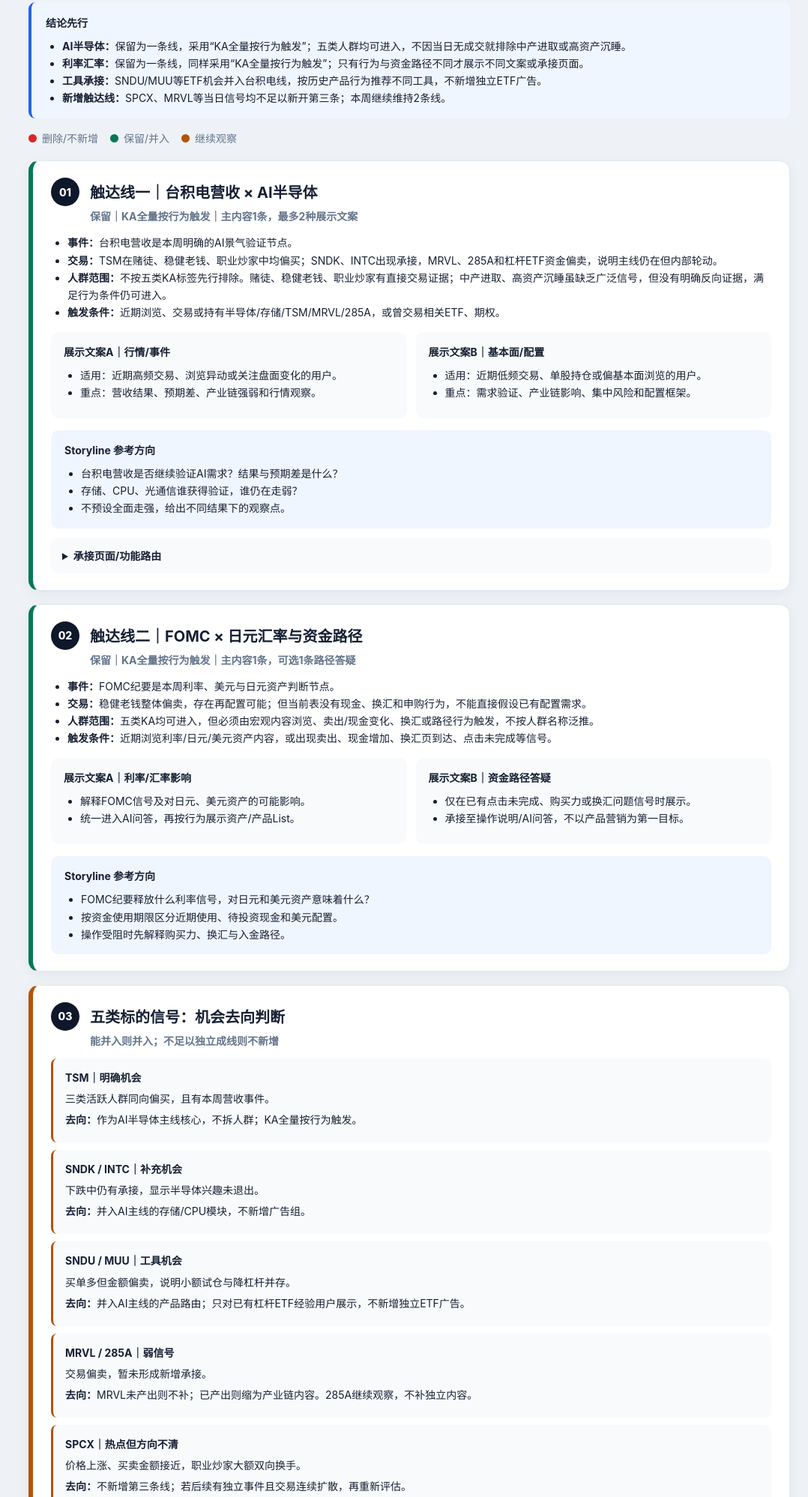
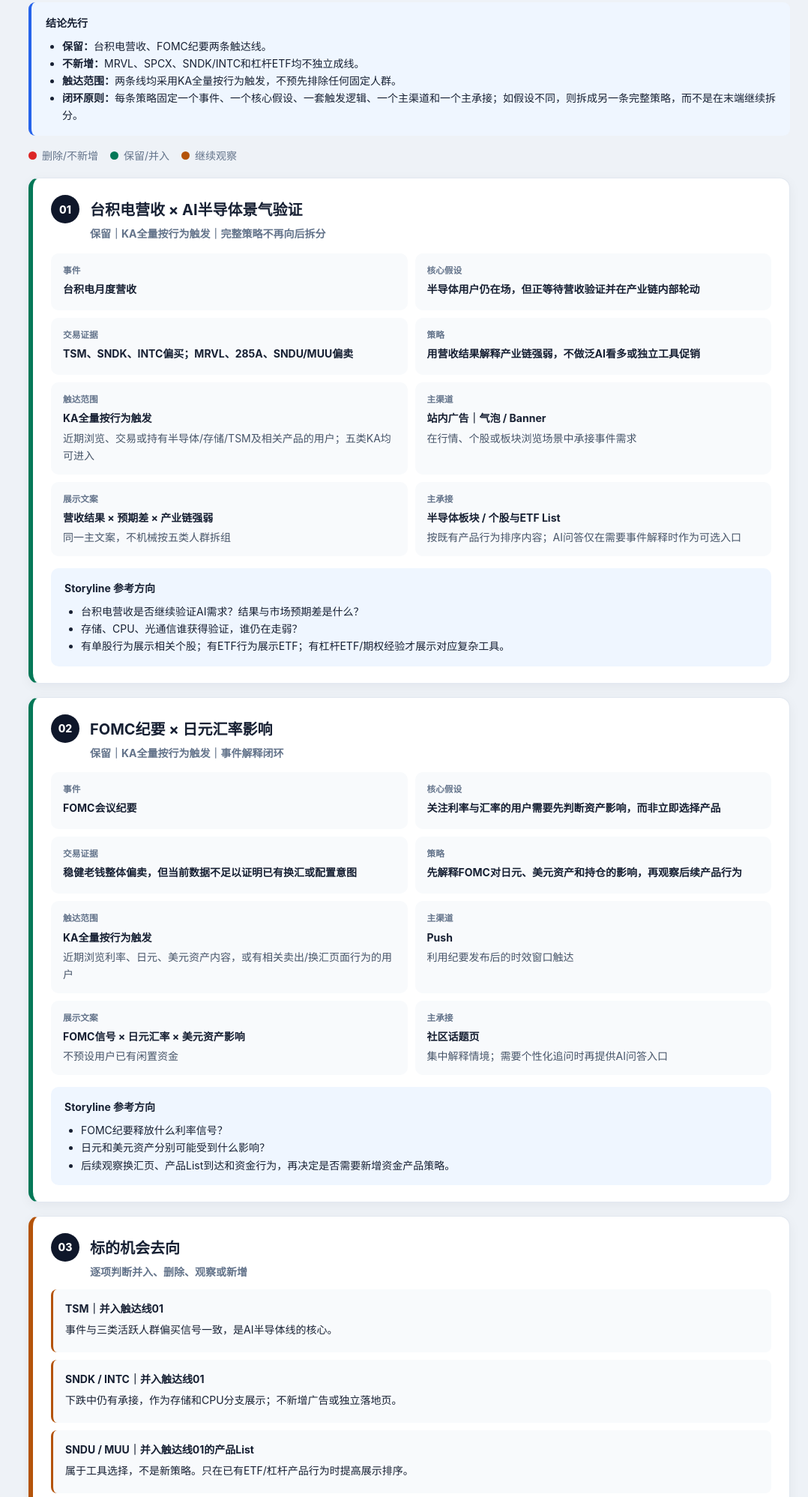
Before and after one commit to hjjh10023230-cell/ka-trading-daily-reports, a plain HTML site: page reports/2026/2026-10-05/index.html in a window 1280 px wide. Shown: the part 2202-4199 px from the top of the page at 75% size, without its empty margins (202-1280 px from the left). Drawn offline with Linux system fonts and the light colour scheme.

Commit message:
Define complete campaign strategy loops

```diff
--- a/reports/2026/2026-10-05/index.html
+++ b/reports/2026/2026-10-05/index.html
@@ -67,45 +67,60 @@
   </div>
 
   <h2 id="strategy">3. 单日交易 × 本周事件 × 原计划交叉建议</h2>
-  <section class="callout action-summary"><strong>结论先行</strong><ul><li><strong>AI半导体：</strong>保留为一条线，采用“KA全量按行为触发”；五类人群均可进入，不因当日无成交就排除中产进取或高资产沉睡。</li><li><strong>利率汇率：</strong>保留为一条线，同样采用“KA全量按行为触发”；只有行为与资金路径不同才展示不同文案或承接页面。</li><li><strong>工具承接：</strong>SNDU/MUU等ETF机会并入台积电线，按历史产品行为推荐不同工具，不新增独立ETF广告。</li><li><strong>新增触达线：</strong>SPCX、MRVL等当日信号均不足以新开第三条；本周继续维持2条线。</li></ul></section>
+  <section class="callout action-summary"><strong>结论先行</strong><ul><li><strong>保留：</strong>台积电营收、FOMC纪要两条触达线。</li><li><strong>不新增：</strong>MRVL、SPCX、SNDK/INTC和杠杆ETF均不独立成线。</li><li><strong>触达范围：</strong>两条线均采用KA全量按行为触发，不预先排除任何固定人群。</li><li><strong>闭环原则：</strong>每条策略固定一个事件、一个核心假设、一套触发逻辑、一个主渠道和一个主承接；如假设不同，则拆成另一条完整策略，而不是在末端继续拆分。</li></ul></section>
 
   <div class="decision-legend"><span><i class="delete-dot"></i>删除/不新增</span><span><i class="keep-dot"></i>保留/并入</span><span><i class="hold-dot"></i>继续观察</span></div>
 
   <section class="decision-card keep">
-    <div class="decision-head"><span class="decision-no">01</span><div><h3>触达线一｜台积电营收 × AI半导体</h3><p class="decision-label">保留｜KA全量按行为触发｜主内容1条，最多2种展示文案</p></div></div>
-    <ul><li><strong>事件：</strong>台积电营收是本周明确的AI景气验证节点。</li><li><strong>交易：</strong>TSM在赌徒、稳健老钱、职业炒家中均偏买；SNDK、INTC出现承接，MRVL、285A和杠杆ETF资金偏卖，说明主线仍在但内部轮动。</li><li><strong>人群范围：</strong>不按五类KA标签先行排除。赌徒、稳健老钱、职业炒家有直接交易证据；中产进取、高资产沉睡虽缺乏广泛信号，但没有明确反向证据，满足行为条件仍可进入。</li><li><strong>触发条件：</strong>近期浏览、交易或持有半导体/存储/TSM/MRVL/285A，或曾交易相关ETF、期权。</li></ul>
-    <div class="ad-groups"><div><strong>展示文案A｜行情/事件</strong><ul><li>适用：近期高频交易、浏览异动或关注盘面变化的用户。</li><li>重点：营收结果、预期差、产业链强弱和行情观察。</li></ul></div><div><strong>展示文案B｜基本面/配置</strong><ul><li>适用：近期低频交易、单股持仓或偏基本面浏览的用户。</li><li>重点：需求验证、产业链影响、集中风险和配置框架。</li></ul></div></div>
-    <div class="storyline"><strong>Storyline 参考方向</strong><ul><li>台积电营收是否继续验证AI需求？结果与预期差是什么？</li><li>存储、CPU、光通信谁获得验证，谁仍在走弱？</li><li>不预设全面走强，给出不同结果下的观察点。</li></ul></div>
-    <details class="inline-detail"><summary>承接页面/功能路由</summary><ul><li><strong>共同入口：</strong>台积电营收AI问答。</li><li><strong>单股行为：</strong>进入半导体板块/产业链标的List。</li><li><strong>ETF行为：</strong>进入ETF产品List；已有杠杆ETF经验者可展示SNDU、MUU等工具及风险说明。</li><li><strong>期权行为：</strong>仅对已有期权经验且风险适配者展示期权List和波动风险。</li><li><strong>无复杂产品经验：</strong>保留AI问答与普通板块List，不展示杠杆ETF/期权工具。</li></ul></details>
+    <div class="decision-head"><span class="decision-no">01</span><div><h3>台积电营收 × AI半导体景气验证</h3><p class="decision-label">保留｜KA全量按行为触发｜完整策略不再向后拆分</p></div></div>
+    <div class="loop-grid">
+      <div><small>事件</small><strong>台积电月度营收</strong></div>
+      <div><small>核心假设</small><strong>半导体用户仍在场，但正等待营收验证并在产业链内部轮动</strong></div>
+      <div><small>交易证据</small><strong>TSM、SNDK、INTC偏买；MRVL、285A、SNDU/MUU偏卖</strong></div>
+      <div><small>策略</small><strong>用营收结果解释产业链强弱，不做泛AI看多或独立工具促销</strong></div>
+      <div><small>触达范围</small><strong>KA全量按行为触发</strong><span>近期浏览、交易或持有半导体/存储/TSM及相关产品的用户；五类KA均可进入</span></div>
+      <div><small>主渠道</small><strong>站内广告｜气泡 / Banner</strong><span>在行情、个股或板块浏览场景中承接事件需求</span></div>
+      <div><small>展示文案</small><strong>营收结果 × 预期差 × 产业链强弱</strong><span>同一主文案，不机械按五类人群拆组</span></div>
+      <div><small>主承接</small><strong>半导体板块 / 个股与ETF List</strong><span>按既有产品行为排序内容；AI问答仅在需要事件解释时作为可选入口</span></div>
+    </div>
+    <div class="storyline"><strong>Storyline 参考方向</strong><ul><li>台积电营收是否继续验证AI需求？结果与市场预期差是什么？</li><li>存储、CPU、光通信谁获得验证，谁仍在走弱？</li><li>有单股行为展示相关个股；有ETF行为展示ETF；有杠杆ETF/期权经验才展示对应复杂工具。</li></ul></div>
   </section>
 
   <section class="decision-card keep">
-    <div class="decision-head"><span class="decision-no">02</span><div><h3>触达线二｜FOMC × 日元汇率与资金路径</h3><p class="decision-label">保留｜KA全量按行为触发｜主内容1条，可选1条路径答疑</p></div></div>
-    <ul><li><strong>事件：</strong>FOMC纪要是本周利率、美元与日元资产判断节点。</li><li><strong>交易：</strong>稳健老钱整体偏卖，存在再配置可能；但当前表没有现金、换汇和申购行为，不能直接假设已有配置需求。</li><li><strong>人群范围：</strong>五类KA均可进入，但必须由宏观内容浏览、卖出/现金变化、换汇或路径行为触发，不按人群名称泛推。</li><li><strong>触发条件：</strong>近期浏览利率/日元/美元资产内容，或出现卖出、现金增加、换汇页到达、点击未完成等信号。</li></ul>
-    <div class="ad-groups"><div><strong>展示文案A｜利率/汇率影响</strong><ul><li>解释FOMC信号及对日元、美元资产的可能影响。</li><li>统一进入AI问答，再按行为展示资产/产品List。</li></ul></div><div><strong>展示文案B｜资金路径答疑</strong><ul><li>仅在已有点击未完成、购买力或换汇问题信号时展示。</li><li>承接至操作说明/AI问答，不以产品营销为第一目标。</li></ul></div></div>
-    <div class="storyline"><strong>Storyline 参考方向</strong><ul><li>FOMC纪要释放什么利率信号，对日元和美元资产意味着什么？</li><li>按资金使用期限区分近期使用、待投资现金和美元配置。</li><li>操作受阻时先解释购买力、换汇与入金路径。</li></ul></div>
+    <div class="decision-head"><span class="decision-no">02</span><div><h3>FOMC纪要 × 日元汇率影响</h3><p class="decision-label">保留｜KA全量按行为触发｜事件解释闭环</p></div></div>
+    <div class="loop-grid">
+      <div><small>事件</small><strong>FOMC会议纪要</strong></div>
+      <div><small>核心假设</small><strong>关注利率与汇率的用户需要先判断资产影响，而非立即选择产品</strong></div>
+      <div><small>交易证据</small><strong>稳健老钱整体偏卖，但当前数据不足以证明已有换汇或配置意图</strong></div>
+      <div><small>策略</small><strong>先解释FOMC对日元、美元资产和持仓的影响，再观察后续产品行为</strong></div>
+      <div><small>触达范围</small><strong>KA全量按行为触发</strong><span>近期浏览利率、日元、美元资产内容，或有相关卖出/换汇页面行为的用户</span></div>
+      <div><small>主渠道</small><strong>Push</strong><span>利用纪要发布后的时效窗口触达</span></div>
+      <div><small>展示文案</small><strong>FOMC信号 × 日元汇率 × 美元资产影响</strong><span>不预设用户已有闲置资金</span></div>
+      <div><small>主承接</small><strong>社区话题页</strong><span>集中解释情境；需要个性化追问时再提供AI问答入口</span></div>
+    </div>
+    <div class="storyline"><strong>Storyline 参考方向</strong><ul><li>FOMC纪要释放什么利率信号？</li><li>日元和美元资产分别可能受到什么影响？</li><li>后续观察换汇页、产品List到达和资金行为，再决定是否需要新增资金产品策略。</li></ul></div>
   </section>
 
   <section class="decision-card hold">
-    <div class="decision-head"><span class="decision-no">03</span><div><h3>五类标的信号：机会去向判断</h3><p class="decision-label">能并入则并入；不足以独立成线则不新增</p></div></div>
+    <div class="decision-head"><span class="decision-no">03</span><div><h3>标的机会去向</h3><p class="decision-label">逐项判断并入、删除、观察或新增</p></div></div>
     <div class="opportunity-map">
-      <div><strong>TSM｜明确机会</strong><p>三类活跃人群同向偏买，且有本周营收事件。</p><p><b>去向：</b>作为AI半导体主线核心，不拆人群；KA全量按行为触发。</p></div>
-      <div><strong>SNDK / INTC｜补充机会</strong><p>下跌中仍有承接，显示半导体兴趣未退出。</p><p><b>去向：</b>并入AI主线的存储/CPU模块，不新增广告组。</p></div>
-      <div><strong>SNDU / MUU｜工具机会</strong><p>买单多但金额偏卖，说明小额试仓与降杠杆并存。</p><p><b>去向：</b>并入AI主线的产品路由；只对已有杠杆ETF经验用户展示，不新增独立ETF广告。</p></div>
-      <div><strong>MRVL / 285A｜弱信号</strong><p>交易偏卖，暂未形成新增承接。</p><p><b>去向：</b>MRVL未产出则不补；已产出则缩为产业链内容。285A继续观察，不补独立内容。</p></div>
-      <div><strong>SPCX｜热点但方向不清</strong><p>价格上涨、买卖金额接近，职业炒家大额双向换手。</p><p><b>去向：</b>不新增第三条线；若后续有独立事件且交易连续扩散，再重新评估。</p></div>
+      <div><strong>TSM｜并入触达线01</strong><p>事件与三类活跃人群偏买信号一致，是AI半导体线的核心。</p></div>
+      <div><strong>SNDK / INTC｜并入触达线01</strong><p>下跌中仍有承接，作为存储和CPU分支展示；不新增广告或独立落地页。</p></div>
+      <div><strong>SNDU / MUU｜并入触达线01的产品List</strong><p>属于工具选择，不是新策略。只在已有ETF/杠杆产品行为时提高展示排序。</p></div>
+      <div><strong>MRVL / 285A｜删除独立计划</strong><p>当前偏卖、承接不足。已有MRVL内容可压缩成产业链信息；没有则不补。</p></div>
+      <div><strong>SPCX｜继续观察</strong><p>大涨但买卖金额接近，尚无一致方向；不新增第三条线，待独立事件和连续交易扩散后再评估。</p></div>
     </div>
   </section>
 
-  <section class="callout"><strong>本周最终结构</strong><ul><li><strong>触达线：</strong>2条，不新增第三条。</li><li><strong>展示文案：</strong>每条最多2种，差异来自行为状态，不来自机械拆分五类人群。</li><li><strong>承接页面：</strong>以AI问答为共同入口，再按单股、ETF、期权或资金路径行为展示不同板块/产品List与功能。</li><li><strong>排除规则：</strong>只有明确反向信号、产品不适配或路径异常时才排除；“没有成交”不等于反向。</li></ul></section>
+  <section class="callout"><strong>本周最终结构</strong><ul><li><strong>策略01：</strong>站内气泡/Banner → 半导体板块、个股与ETF List。</li><li><strong>策略02：</strong>Push → FOMC社区话题页；AI问答仅为可选追问入口。</li><li><strong>不新增：</strong>购买力/换汇路径答疑只有在形成独立假设和明确行为名单时，才可作为第三条完整策略评估，不能挂在策略02末端继续拆。</li></ul></section>
 
   <h2 id="principles">附录｜KA人群与运营判断原则</h2>
   <section class="principles-grid">
     <article><h3>固定人群</h3><ul><li>赌徒</li><li>稳健老钱</li><li>职业炒家</li><li>高资产沉睡</li><li>中产进取</li></ul><p>日报不得重命名、合并为新标签或自行新增人群。</p></article>
     <article><h3>人群合并与拆分</h3><ul><li>方向和内容需求相同时，优先合并触达。</li><li>只有展示文案、承接工具或风险需求明显不同才拆组。</li><li>只有明确反向信号、产品不适配或路径异常才排除。</li><li>当日无交易信号不等于反向，不作为排除理由。</li></ul></article>
     <article><h3>三种触达范围</h3><ul><li><strong>KA全量：</strong>事件对全部KA普遍相关，且不需要行为门槛。</li><li><strong>KA特定人群：</strong>某类人群存在稳定且独有的行为/需求证据。</li><li><strong>KA全量按行为触发：</strong>五类人群都可进入，由浏览、交易、持仓、产品经验或路径行为决定展示。</li></ul><p>每条计划必须明确选择一种范围并写出依据。</p></article>
-    <article><h3>触达与承接</h3><ul><li>触达文案可以按行为状态区分，但不机械按五类人群拆组。</li><li>共同入口可使用AI问答。</li><li>承接页按行为展示板块List、单股List、ETF/期权产品List或资金路径功能。</li><li>复杂工具只展示给有相应历史经验且风险适配的用户。</li></ul></article>
-    <article><h3>计划数量与内容决策</h3><ul><li>一周最多3条触达线；优先控制在2条。</li><li>每条线尽量1组，最多2种展示文案。</li><li>发现新机会时依次判断：并入现有线、替换弱线、最后才新增。</li><li>分别说明：已有内容如何调整；没有内容是否值得补及理由。</li></ul></article>
+    <article><h3>触达渠道与承接</h3><ul><li>触达渠道包括Push和站内广告（气泡、Banner等），按事件时效和用户所在场景选择。</li><li>承接可进入活动页、社区话题页、AI问答、板块List、个股/ETF页面或具体功能路径。</li><li>AI问答只是可选承接，不是所有计划的默认入口。</li><li>复杂工具只展示给有相应历史经验且风险适配的用户。</li></ul></article>
+    <article><h3>完整策略闭环</h3><ul><li>一条策略必须固定：事件→核心假设→交易/行为证据→策略→触达范围→主渠道→展示文案→主承接。</li><li>变量应在假设与策略阶段解决；若核心假设不同，应拆成另一条完整策略。</li><li>不能先建立一条大线，再在文案、人群、承接末端持续拆分。</li><li>一周最多3条触达线，优先控制在2条；发现新机会先判断并入、替换、删除或观察。</li></ul></article>
     <article><h3>证据链</h3><ul><li>市场/公司事件：为什么现在触达。</li><li>交易数据：用户实际交易什么、买卖方向和资金力度。</li><li>行为状态：顺势、承接、兑现、换手或降风险。</li><li>运营决策：保留、修改、删除、并入或继续观察。</li></ul></article>
   </section>
 
```
Also changed, not shown: index.html (+1 -1 lines), latest.html (+2 -2 lines), assets/site.css.
